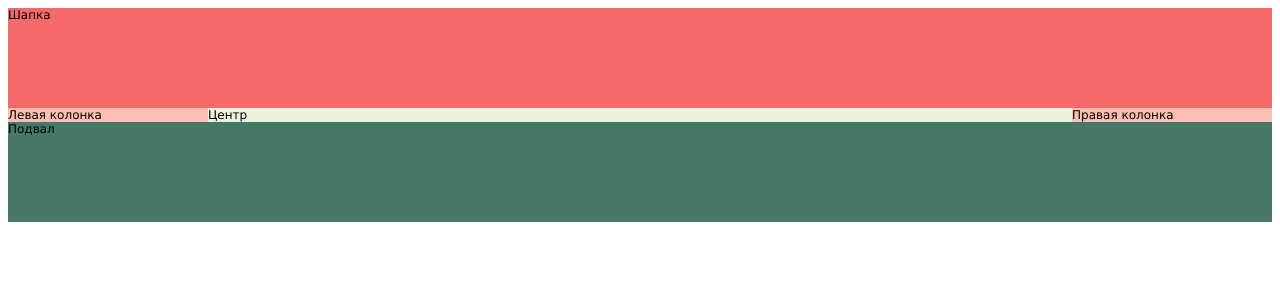
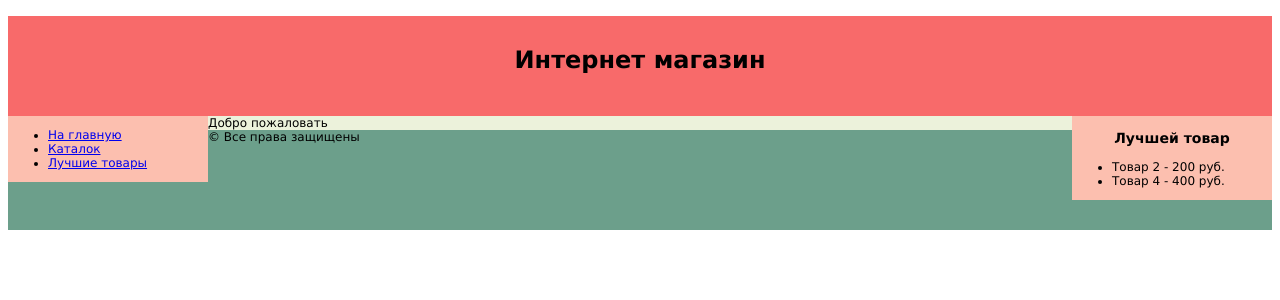
Before and after one commit to antohch/kohana, a PHP site: page /kohana/ in a window 1280 px wide. Shown: the top 300 px of the page. Run offline with PHP 8.4, Linux system fonts and the light colour scheme; settings files or empty folders that the repository lacks are supplied; some libraries are stand-ins or nearby versions.

Commit message:
Готов шаблон v_base

```diff
--- a/application/classes/Controller/index.php
+++ b/application/classes/Controller/index.php
@@ -2,12 +2,26 @@
 
 class Controller_Index extends Controller_Template{
     public $template = 'v_base';
+    private $nameHeader = 'Интернет магазин';
+    public function repidFunction(){
+        $menu = Model::factory('Menu')->all_menu();
+        $this->template->menu = $menu;
+        $this->template->title = $this->nameHeader;
+        $best = Model::factory('Catalog')->bestProduct();
+        $this->template->best = $best;
+        $this->template->footer = '&copy; Все права защищены';
+    }
     public function action_index()
     {
-        $this->template->title = 'Интернет магазин';
+        $this->repidFunction();
+        $products = 'Добро пожаловать';
+        $this->template->content = $products;
+
     }
     public function action_catalog()
     {
-
+        $this->repidFunction();
+        $products = Model::factory('Catalog')->all_products();
+        $this->template->content = $products;
     }
 }
--- /dev/null
+++ b/application/classes/Model/Menu.php
@@ -0,0 +1,12 @@
+<?php defined('SYSPATH') or die('No direct script access.');
+
+class Model_Menu extends Model{
+    public function all_menu()
+    {
+        return array(
+            'На главную' => 'http://kohana/',
+            'Каталок' => 'http://kohana/index/catalog',
+            'Лучшие товары' => '#',
+        );
+    }
+}
--- a/application/classes/Model/catalog.php
+++ b/application/classes/Model/catalog.php
@@ -4,10 +4,42 @@ class Model_Catalog extends Model {
 
 	public function all_products()
 	{
-            return array('Товар 1' => 100,
+            $products = array('Товар 1' => 100,
                 'Товар 2' => 200,
                 'Товар 3' => 300,
                 'Товар 4' => 400,
                 );
+            $tabl = '<table border="1" width="100%">
+    <thead>
+        <tr>
+            <th>Наименование</th>
+            <th>Цена</th>
+        </tr>
+    </thead>
+    <tbody>';
+            foreach($products as $k => $v)
+            {
+                $tabl .='        <tr>
+            <td>'.$k.'</td>
+            <td>'.$v.' руб.</td>
+        </tr>';
+            }
+            $tabl .= '    </tbody>
+</table>';
+            return $tabl;
+        }
+        public function bestProduct()
+        {
+            $products = array(
+                'Товар 2' => 200,
+                'Товар 4' => 400,
+            );
+            $tabl = "<ul>";
+            foreach($products as $k => $v)
+            {
+                $tabl .='<li>'.$k.' - '.$v.' руб.';
+            }
+            $tabl .= "</ul>";
+            return $tabl;
         }
 }
--- a/application/views/v_base.php
+++ b/application/views/v_base.php
@@ -19,6 +19,10 @@ body {
   height:100px;
   background: #f86a6a ;
 }
+#header h1{
+    text-align: center;
+    padding-top: 30px;
+}
 #container {
   min-width:800px;
 }
@@ -36,9 +40,12 @@ body {
   width:200px;
   background: #fcbfaf;
 }
+#right h3{
+    text-align: center;
+}
 #footer {
   height:100px;
-  background: #467965;
+  background: #6c9f8b;
 }
 .clear {
   clear:both;
@@ -46,14 +53,22 @@ body {
 
 </style>
 <div id="wrapper">
-	<div id="header">Шапка</div>
+    <div id="header"><h1><?=$title?></h1></div>
 	<div id="container">
-		<div id="left">Левая колонка</div>
-		<div id="right">Правая колонка</div>
-		<div id="center">Центр</div>
+            <div id="left">
+                <ul>
+                <?php foreach($menu as $name => $href): ?>
+                    <li><a href="<?=$href?>"><?=$name?></a></li>
+                <?php endforeach?>
+                </ul>
+            </div>
+		<div id="right"><h3>Лучшей товар</h3><?=$best?></div>
+		<div id="center">
+                    <?=$content?>
+                </div>
 		<div></div>
 	</div>
 </div>
-<div id="footer">Подвал</div>
+<div id="footer"><?=$footer?></div>
 </body>
 </html>
```
Also changed, not shown: application/classes/Controller/index2.php (deleted, +0 -23 lines).
